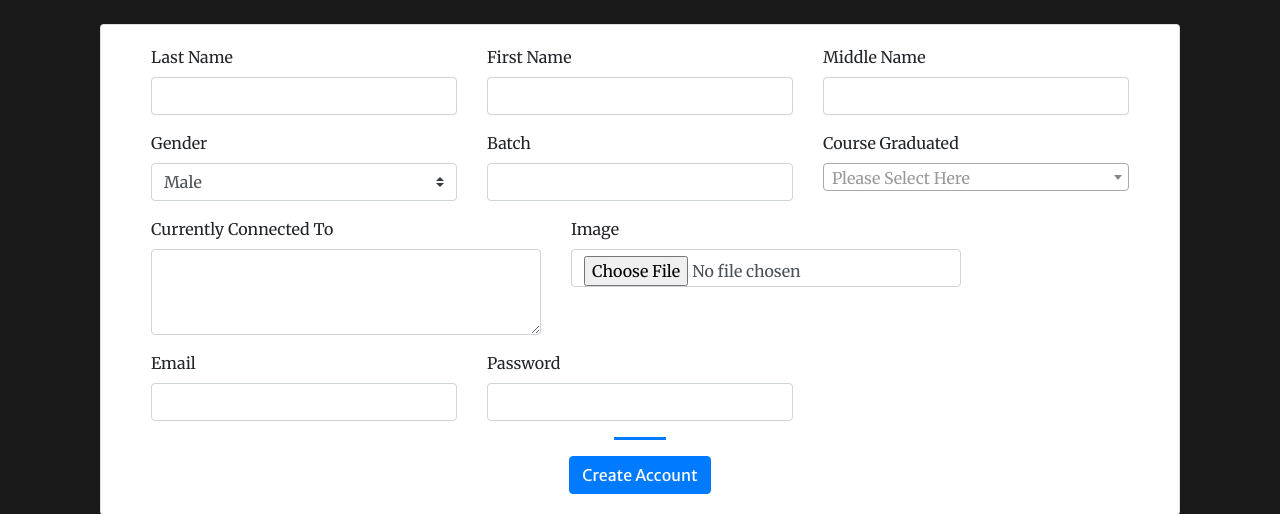
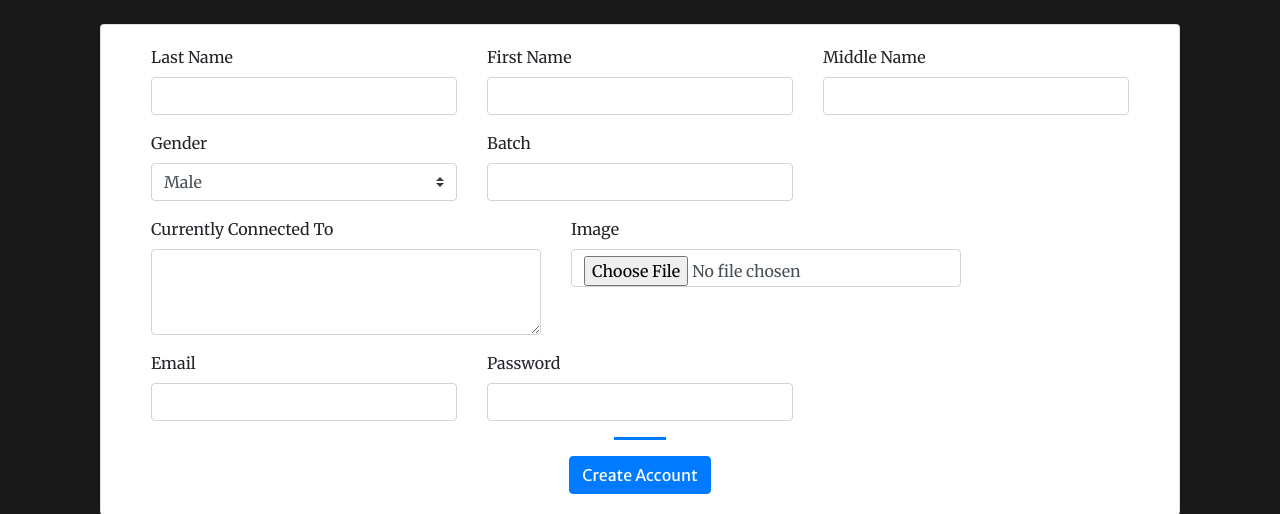
Before and after one commit to DinilR/alumni_management_system, a PHP site: page /index.php?page=signup in a window 1280 px wide. Shown: the part 184-698 px from the top of the page. Run offline with PHP 8.4, Linux system fonts and the light colour scheme; data comes from the database, SQL or seed files in the repository; data that the repository does not hold is empty; some libraries are stand-ins or nearby versions.

Commit message:
Removed course graduated from create new acount

```diff
--- a/admin/admin_class.php
+++ b/admin/admin_class.php
@@ -55,9 +55,9 @@ Class Action {
 						if($key != 'password' && !is_numeric($key))
 							$_SESSION['bio'][$key] = $value;
 
-							if($key == "status"){
-								$_SESSION['bio']["status"] = 0;
-							}
+						if($key == "status"){
+							$_SESSION['bio']['status'] = 0;
+						}
 					}
 				}
 			}
--- a/signup.php
+++ b/signup.php
@@ -62,7 +62,7 @@ include 'admin/db_connect.php';
                                                 <label for="" class="control-label">Batch</label>
                                                 <input type="input" class="form-control datepickerY" name="batch" required>
                                             </div>
-                                            <div class="col-md-4">
+                                            <!-- <div class="col-md-4">
                                                 <label for="" class="control-label">Course Graduated</label>
                                                 <select class="custom-select select2" name="course_id" required>
                                                     <option></option>
@@ -73,7 +73,7 @@ include 'admin/db_connect.php';
                                                         <option value="<?php echo $row['id'] ?>"><?php echo $row['course'] ?></option>
                                                     <?php endwhile; ?>
                                                 </select>
-                                            </div>
+                                            </div> -->
                                         </div>
                                         <div class="row form-group">
                                             <div class="col-md-5">
```
Also changed, not shown: 2 other files.
